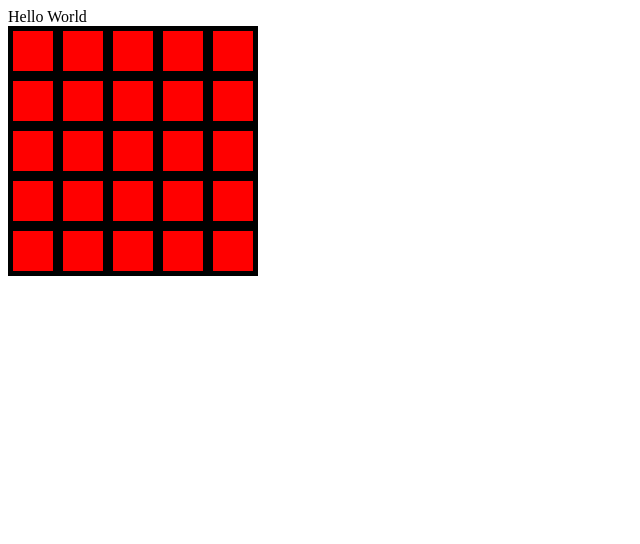
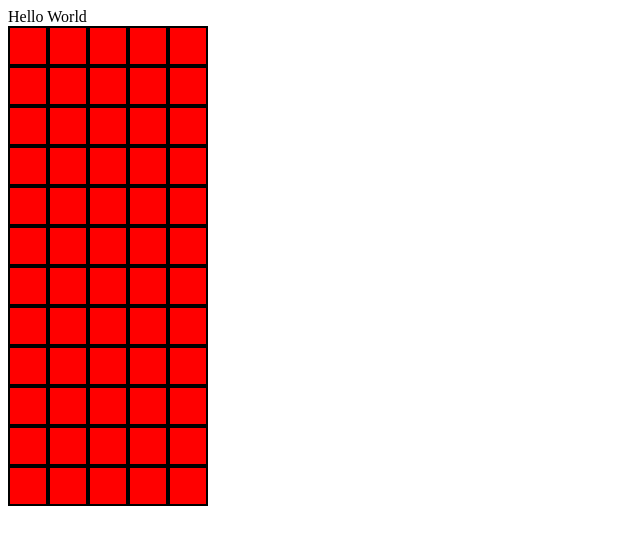
Before and after one commit to Sukhman3125/snake-fork, a React (Vite) app: page / in a window 1280 px wide. Shown: the top 544 px of the page, without its empty margins (0-640 px from the left). Built offline with nearby package versions, Linux system fonts and the light colour scheme.

Commit message:
fix: swap row and col for x and y to match canvas orientation

```diff
--- a/src/App.tsx
+++ b/src/App.tsx
@@ -4,18 +4,18 @@ import { Grid } from './models/Grid';
 import { GridRenderer, type GridStyle } from './models/GridRenderer';
 
 function App() {
-  const rows = 5;
+  const rows = 12;
   const cols = 5;
-  const cellSize = 50;
+  const cellSize = 40;
 
   const grid = new Grid(rows, cols);
-  const width = cellSize * rows;
-  const height = cellSize * cols;
+  const width = cellSize * cols;
+  const height = cellSize * rows;
 
   const canvasRef = useRef<HTMLCanvasElement | null>(null);
   const gridStyle: GridStyle = {
     borderColor: "black",
-    borderWidth: 5,
+    borderWidth: 2,
     cellSize: cellSize
   }
   const palette: string[] = ["red", "blue"];
--- a/src/models/GridRenderer.ts
+++ b/src/models/GridRenderer.ts
@@ -33,8 +33,8 @@ export class GridRenderer {
         const { cellSize } = this.gridStyle;
         for (let i = 0; i < grid.rows; i++) {
             for (let j = 0; j < grid.cols; j++) {
-                const x = i * cellSize;
-                const y = j * cellSize;
+                const x = j * cellSize;
+                const y = i * cellSize;
 
                 const val = grid.getCell(i, j);
                 this.drawCell(x, y, val)
```
